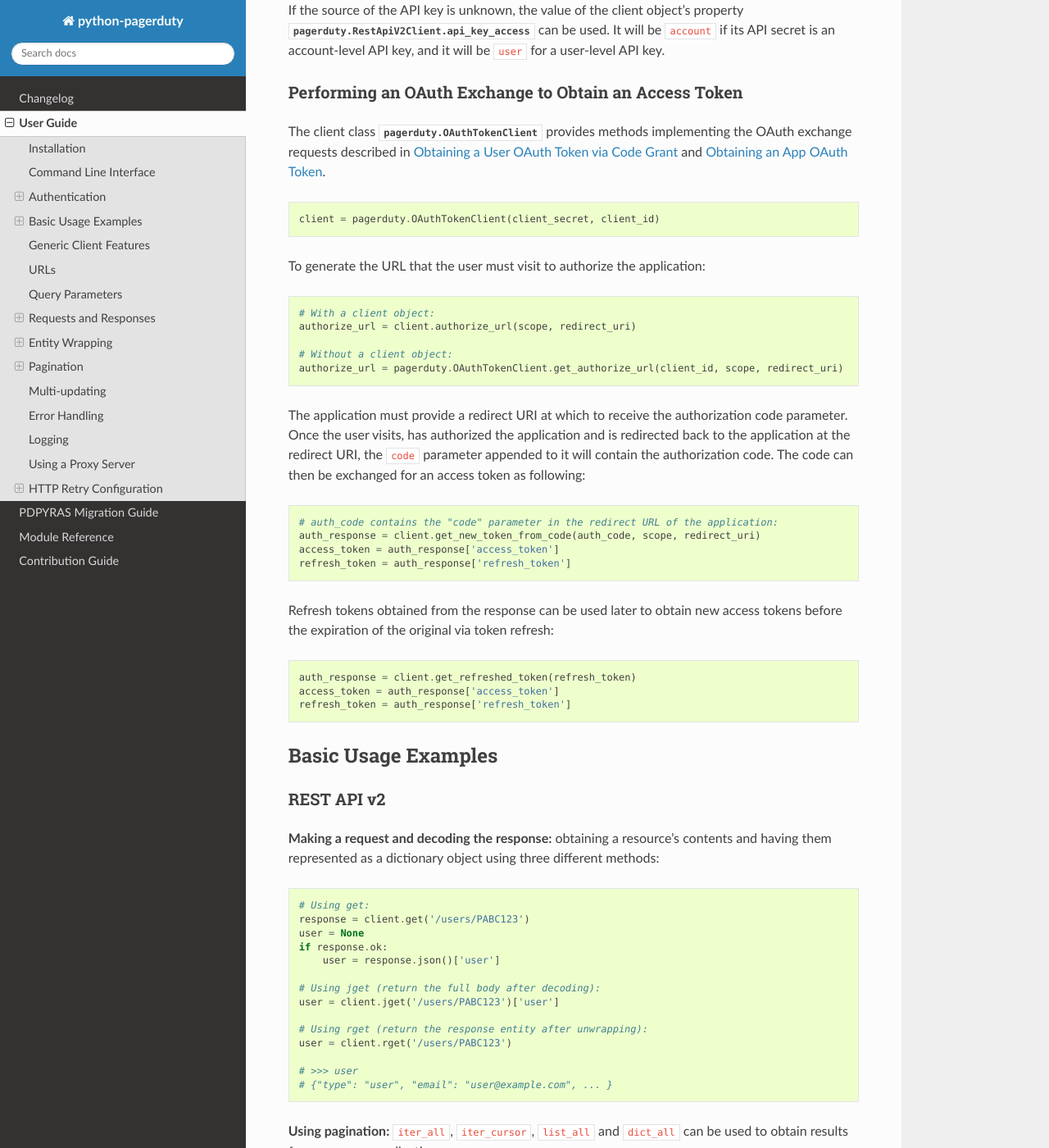
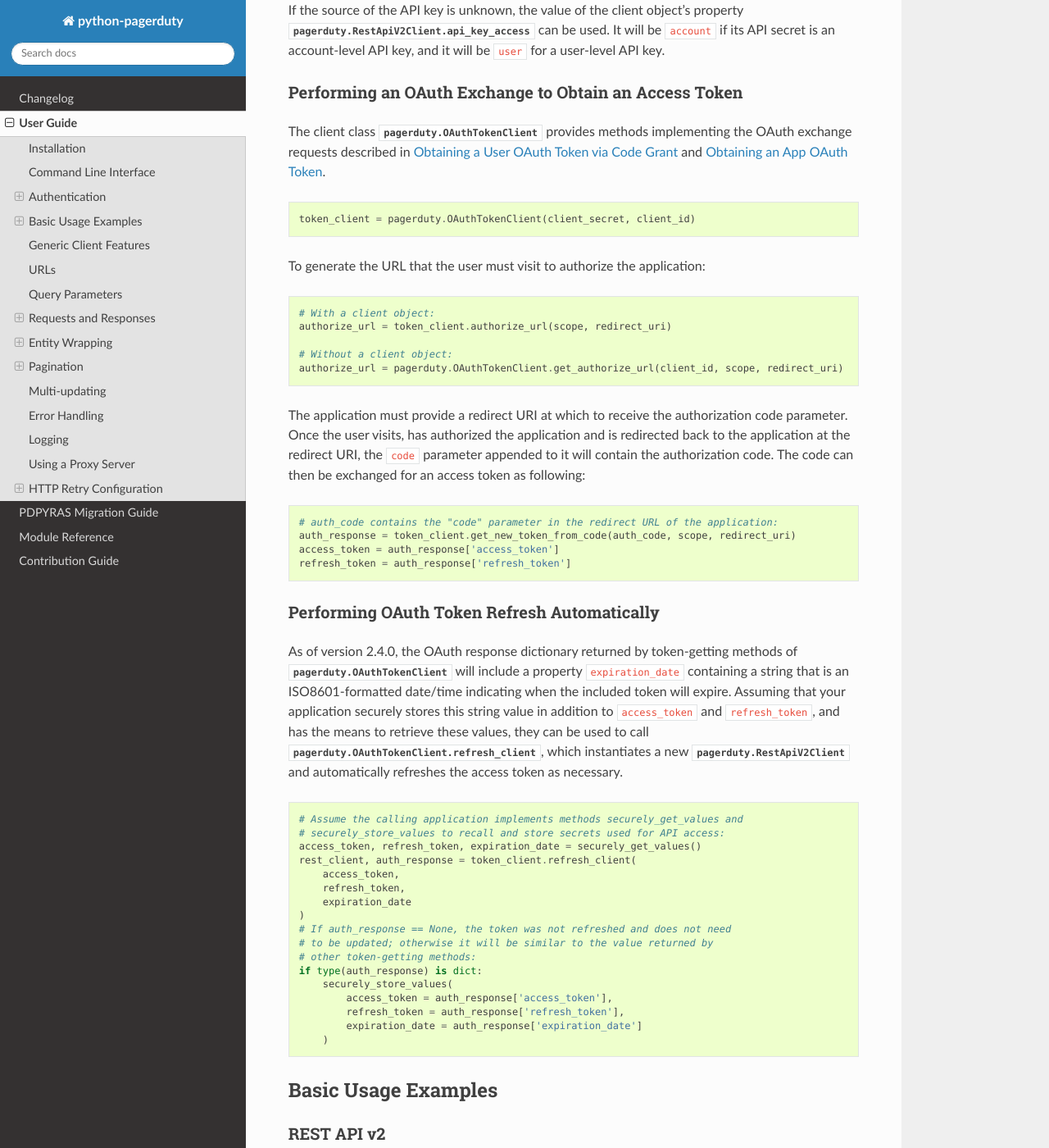
Before and after one commit to PagerDuty/python-pagerduty, a Sphinx documentation site: the page built from sphinx/source/user_guide.rst, in a window 1280 px wide and 1400 px high, scrolled down 1812 px. Shown: the whole window at 82% size. Built offline with Sphinx 7.4.7 and the Read the Docs theme 3.1.0, drawn with Linux system fonts in a browser that asks for light colours; some of the changed text lies outside the part shown.

Commit message:
Add usage examples for new features to the user guide

```diff
--- a/sphinx/source/user_guide.rst
+++ b/sphinx/source/user_guide.rst
@@ -105,14 +105,14 @@
 
 .. code-block:: python
 
-    client = pagerduty.OAuthTokenClient(client_secret, client_id)
+    token_client = pagerduty.OAuthTokenClient(client_secret, client_id)
 
 To generate the URL that the user must visit to authorize the application:
 
 .. code-block:: python
 
     # With a client object:
-    authorize_url = client.authorize_url(scope, redirect_uri)
+    authorize_url = token_client.authorize_url(scope, redirect_uri)
 
     # Without a client object:
     authorize_url = pagerduty.OAuthTokenClient.get_authorize_url(client_id, scope, redirect_uri)
@@ -126,18 +126,42 @@
 .. code-block:: python
 
     # auth_code contains the "code" parameter in the redirect URL of the application:
-    auth_response = client.get_new_token_from_code(auth_code, scope, redirect_uri)
+    auth_response = token_client.get_new_token_from_code(auth_code, scope, redirect_uri)
     access_token = auth_response['access_token']
     refresh_token = auth_response['refresh_token']
 
-Refresh tokens obtained from the response can be used later to obtain new
-access tokens before the expiration of the original via token refresh:
+Performing OAuth Token Refresh Automatically
+********************************************
+As of version 2.4.0, the OAuth response dictionary returned by token-getting
+methods of :class:`pagerduty.OAuthTokenClient` will include a property
+``expiration_date`` containing a string that is an ISO8601-formatted date/time
+indicating when the included token will expire. Assuming that your application
+securely stores this string value in addition to ``access_token`` and
+``refresh_token``, and has the means to retrieve these values, they can be used
+to call :attr:`pagerduty.OAuthTokenClient.refresh_client`, which instantiates a
+new :class:`pagerduty.RestApiV2Client` and automatically refreshes the access
+token as necessary.
 
 .. code-block:: python
 
-    auth_response = client.get_refreshed_token(refresh_token)
-    access_token = auth_response['access_token']
-    refresh_token = auth_response['refresh_token']
+    # Assume the calling application implements methods securely_get_values and
+    # securely_store_values to recall and store secrets used for API access:
+    access_token, refresh_token, expiration_date = securely_get_values()
+    rest_client, auth_response = token_client.refresh_client(
+        access_token,
+        refresh_token,
+        expiration_date
+    )
+    # If auth_response == None, the token was not refreshed and does not need
+    # to be updated; otherwise it will be similar to the value returned by
+    # other token-getting methods:
+    if type(auth_response) is dict:
+        securely_store_values(
+            access_token = auth_response['access_token'],
+            refresh_token = auth_response['refresh_token'],
+            expiration_date = auth_response['expiration_date']
+        )
+
 
 Basic Usage Examples
 --------------------
@@ -196,6 +220,20 @@
 
     # >>> user
     # {'type': 'user', 'email': 'jane@example35.com', ...}
+
+**Getting a count of records:** use ``get_total_record_count`` on any endpoint
+that supports classic pagination:
+
+.. code-block:: python
+
+    # Get the total number of users in the whole account:
+    total_users = client.get_total_record_count('users')
+
+    # Get the total number of users on a given team:
+    total_users_on_team_x = client.get_total_record_count(
+        'users',
+        params = {'team_ids[]': ['PGHI789']}
+    )
 
 **Updating a resource:** use the ``json`` keyword argument to set the body of the request:
 
```
